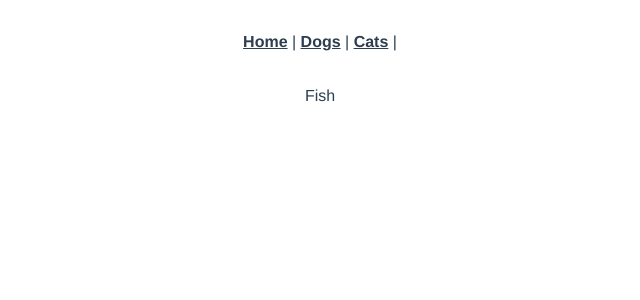
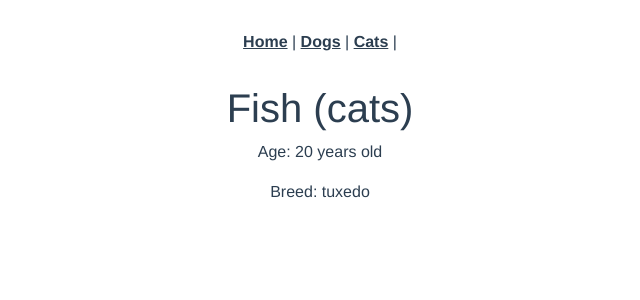
Before and after one commit to leammurphy/Vuex-Animals, a Vue app in the folder adopt-pets/: page /pets/cats/0 in a window 1280 px wide. Shown: the top 300 px of the page, without its empty margins (320-960 px from the left). Built offline with nearby package versions, Linux system fonts and the light colour scheme.

Commit message:
added animal as a lifecycle method. Added individual animal info to render on their page

```diff
--- a/adopt-pets/src/views/Pet.vue
+++ b/adopt-pets/src/views/Pet.vue
@@ -1,6 +1,11 @@
 <template>
     <div>
-        {{ pet().name }}
+        <h1>
+           {{ animal.name }}
+           ({{ $route.params.species }})
+        </h1>
+        <p>Age: {{ animal.age }} years old</p>
+        <p>Breed: {{ animal.breed }} </p>
 
     </div>
 </template>
@@ -10,7 +15,9 @@ import { mapState } from 'vuex'
 
 export default {
     data() {
-        return {}
+        return {
+            animal: {}
+        }
     },
     computed: {
         ...mapState([
@@ -19,12 +26,10 @@ export default {
 
         ])
     },
-    methods: {
-        pet() {
-            const animal = this[this.$route.params.species][this.$route.params.id]
-            return animal
-        }
+    mounted() {
+        const animal = this[this.$route.params.species][this.$route.params.id]
+        this.animal = animal
     }
+}
 
-}
 </script>
```
